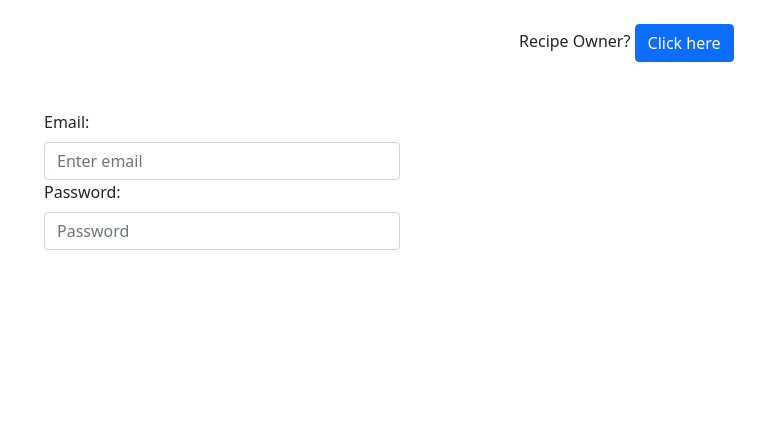
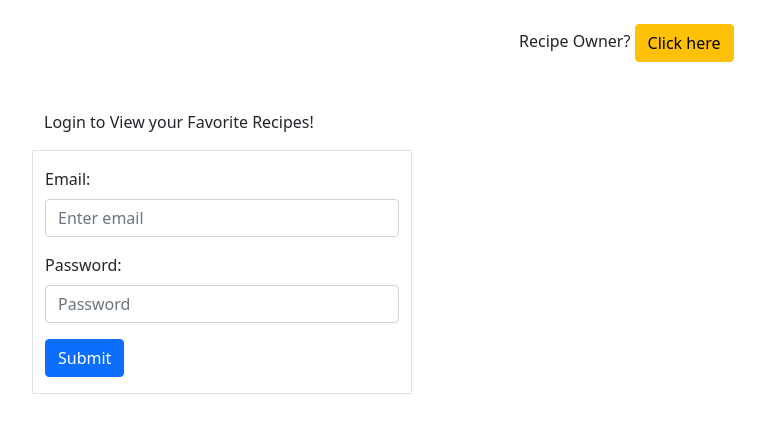
Before and after one commit to jsamanie8/recipe-book, a React (Create React App) app: page / in a window 1280 px wide. Shown: the top 432 px of the page, without its empty margins (418-1183 px from the left). Built offline with nearby package versions, Linux system fonts and the light colour scheme.

Commit message:
Started wiring up buttons. Implement Owner Login with same component to call owner api.

```diff
--- a/src/login/Login.jsx
+++ b/src/login/Login.jsx
@@ -7,6 +7,7 @@ import Col from 'react-bootstrap/Col';
 
 const Login = () => {
     const [user, handleUser] = useState({ email: '', password: '' });
+    const [owner, handleAdmin] = useState(false);
 
     const handleEmailChange = (event) => {
         handleUser({ email: event.target.value, password: user.password });
@@ -16,20 +17,35 @@ const Login = () => {
         handleUser({ email: user.email, password: event.target.value });
     }
 
+    const handleSubmit = (event) => {
+        event.preventDefault();
+        console.log('submit!!', event);
+    }
+
+    const handleLoginType = (event) => {
+        event.preventDefault();
+        handleAdmin(!owner);
+    }
+
     return (
         <>
             <Container className="mt-4">
                 <Row className="justify-content-md-center">
                     <Col md={{ span: 4, offset: 10 }}>
-                        Recipe Owner? <Button variant="primary">Click here</Button>
+                        {owner ? 'Not an Owner?' : 'Recipe Owner?'} <Button variant="warning" onClick={handleLoginType}>Click here</Button>
                     </Col>
                 </Row>
             </Container>
             <Container className="mt-5">
+                <Row className="justify-content-md-center mb-3">
+                    <Col md={{ span: 4, offset: 0 }}>
+                        Login to View your Favorite Recipes!
+                    </Col>
+                </Row>
                 <Form>
                     <Row className="justify-content-md-center">
-                        <Col md={{ span: 4, offset: 0 }}>
-                            <Form.Group controlId="formName">
+                        <Col md={{ span: 4, offset: 0 }} className="border">
+                            <Form.Group controlId="formName" className="mt-3 mb-3">
                                 <Form.Label>Email:</Form.Label>
                                 <Form.Control type="email" placeholder="Enter email" value={user.email} onChange={handleEmailChange}></Form.Control>
                             </Form.Group>
@@ -37,6 +53,9 @@ const Login = () => {
                                 <Form.Label>Password:</Form.Label>
                                 <Form.Control type="password" placeholder="Password" value={user.password} onChange={handlePasswordChange}></Form.Control>
                             </Form.Group>
+                            <Button variant="primary" type="submit" className="mt-3 mb-3" onClick={handleSubmit}>
+                                Submit
+                            </Button>
                         </Col>
                     </Row>
                 </Form>
```
